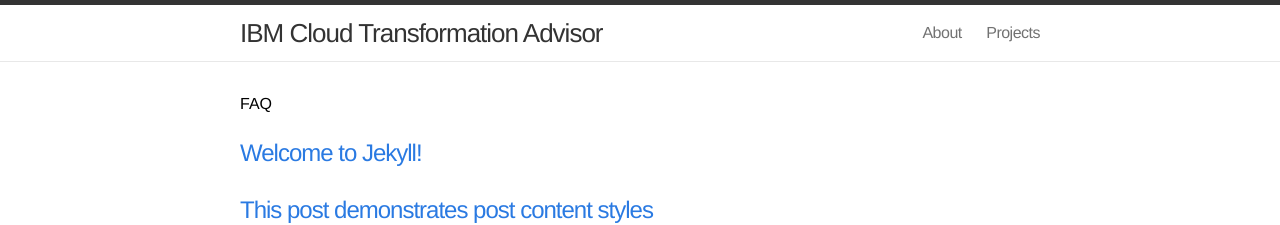
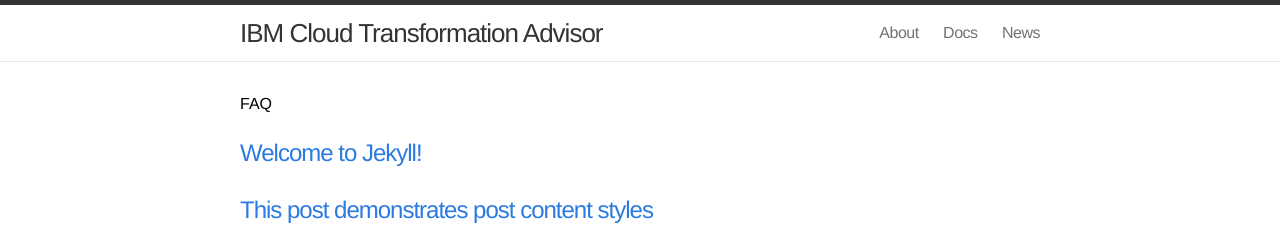
Before and after one commit to TransformationAdvisor/TA.github.io, a Jekyll site: the page built from index.html, in a window 1280 px wide. Shown: the top 225 px of the page. Built offline with Jekyll 4.4.1, drawn with Linux system fonts in a browser that asks for light colours; Markdown is read by kramdown in place of the engine named in the settings.

Commit message:
Update header.html

```diff
--- a/_includes/header.html
+++ b/_includes/header.html
@@ -18,7 +18,8 @@
       </a>
       <div class="trigger">
         <a class="page-link" href="/about">About</a>
-        <a class="page-link" href="/projects">Projects</a>
+        <a class="page-link" href="/projects">Docs</a>
+        <a class="page-link" href="/posts">News</a>
       </div>
     </nav>
 
```
